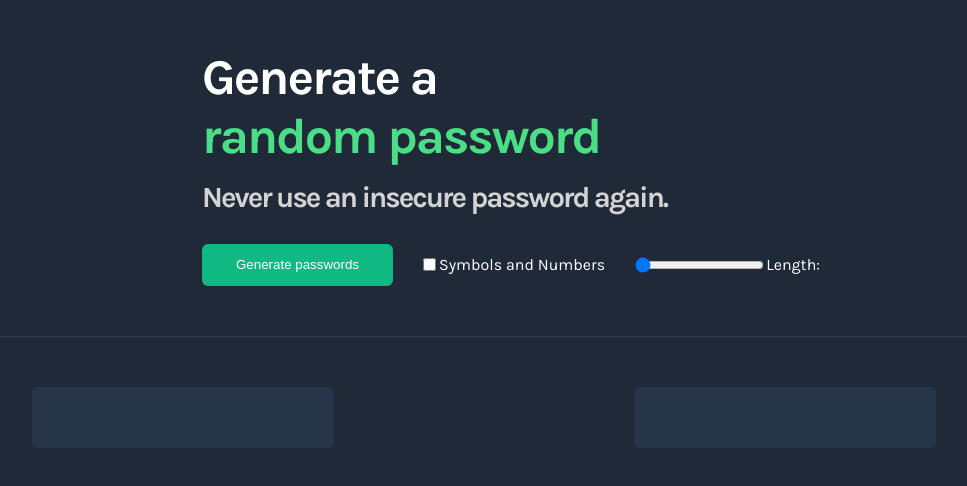
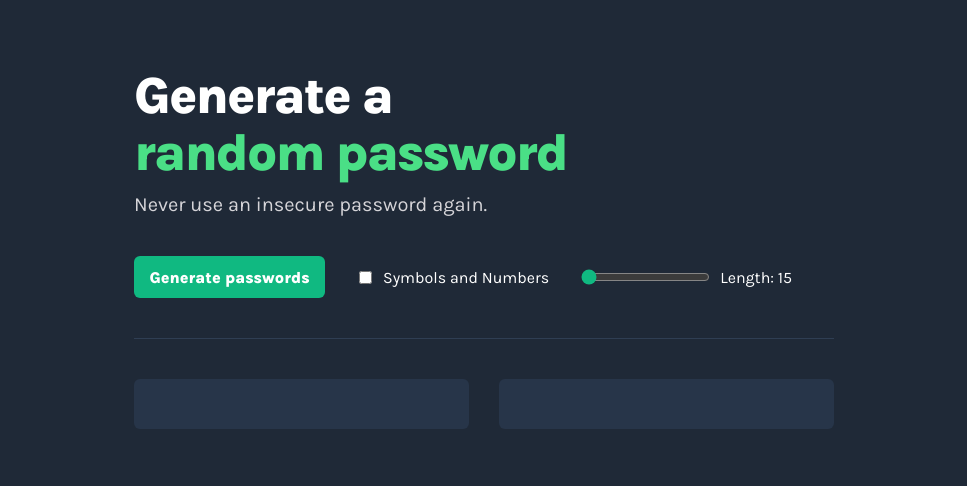
Before and after one commit to Hushhhy/simplePasswordGenerator, a plain HTML site: page index.html in a window 1280 px wide. Shown: the part 152-638 px from the top of the page, without its empty margins (156-1123 px from the left). Drawn offline with Linux system fonts and the light colour scheme.

Commit message:
fix: ready to deploy

```diff
--- a/index.html
+++ b/index.html
@@ -7,24 +7,30 @@
     <link rel="preconnect" href="https://fonts.gstatic.com" crossorigin>
     <link href="https://fonts.googleapis.com/css2?family=Karla:ital,wght@0,200..800;1,200..800&display=swap" rel="stylesheet">
     <link rel="stylesheet" href="style.css">
-    <title>SimplePasswordGenerator</title>
+    <title>Password Generator</title>
 </head>
 <body>
+    <main class="card">
         <div class="title-el">
-        <h1>Generate a </br><span>random password</span></h1>
+            <h1>Generate a<br><span>random password</span></h1>
             <h3>Never use an insecure password again.</h3>
         </div>
         <div class="check-el">
             <button onclick="generatePassword()">Generate passwords</button>
+            <div class="option">
                 <input type="checkbox" id="sAndN">
                 <label for="sAndN">Symbols and Numbers</label>
-        <input type="range" id="pwdLength" min="15" max="30" value="15" oninput="document.getElementById('length').innerText = this.value;">
-        <label for="pwdLength">Length: <span id="length"></span></label>
+            </div>
+            <div class="option">
+                <input type="range" id="pwdLength" min="15" max="30" value="15" oninput="document.getElementById('length').textContent = this.value">
+                <label for="pwdLength">Length: <span id="length">15</span></label>
+            </div>
         </div>
         <div class="container">
             <div class="placeholder" id="pwd1-el" onclick="navigator.clipboard.writeText(this.textContent)"></div>
             <div class="placeholder" id="pwd2-el" onclick="navigator.clipboard.writeText(this.textContent)"></div>
         </div>
+    </main>
     <script src="script.js"></script>
 </body>
 </html>
--- a/style.css
+++ b/style.css
@@ -1,15 +1,24 @@
 body {
+    margin: 0;
+    min-height: 100vh;
     background-color: #1F2937;
     font-family: "Karla", sans-serif;
+    color: white;
+    display: flex;
+    justify-content: center;
+    align-items: center;
 }
 
-.title-el {
-    color: white;
-    margin-left: 350px;
-    margin-top: 200px;
-    font-size: 25px;
-    font-weight: 900;
+.card {
+    width: 700px;
+}
+
+.title-el h1 {
+    font-size: 52px;
+    font-weight: 800;
     letter-spacing: -2px;
+    line-height: 1.1;
+    margin: 0 0 12px;
 }
 
 .title-el span {
@@ -17,55 +26,68 @@ body {
 }
 
 .title-el h3 {
-    color: lightgray;
-    margin-top: -20px;
+    font-size: 20px;
+    font-weight: 400;
+    color: #D5D4D8;
+    margin: 0;
 }
 
 .check-el {
-    margin-left: 350px;
-    margin-top: 30px;
-    color: white;
+    margin-top: 40px;
     display: flex;
     align-items: center;
+    gap: 30px;
+}
+
+.option {
+    display: flex;
+    align-items: center;
+    gap: 8px;
 }
 
 button {
+    font-family: inherit;
+    font-size: 16px;
+    font-weight: 800;
     background-color: #10B981;
+    color: white;
     border: 0;
     border-radius: 6px;
     width: 191px;
     height: 42px;
     cursor: pointer;
-    color: white;
 }
 
-.check-el input {
-    margin-left: 30px;
+button:hover {
+    background-color: #0EA571;
 }
 
 .container {
-    border-top: solid 1px #2F3E53;
-    margin-top: 50px;
-    width: 80%;
-    margin-left: 10%;
+    border-top: 1px solid #2F3E53;
+    margin-top: 40px;
+    padding-top: 40px;
     display: flex;
-    justify-content: center;
-    gap: 300px;
+    gap: 30px;
 }
 
 .placeholder {
+    flex: 1;
+    height: 50px;
+    background-color: #273549;
     color: #55F991;
-    height: 39px;
-    width: 300px;
-    background-color: #273549;
-    margin-top: 50px;
-    border: solid 1px #273549;
+    font-size: 18px;
     border-radius: 6px;
-    text-align: center;
-    padding-top: 20px;
+    display: flex;
+    justify-content: center;
+    align-items: center;
     cursor: pointer;
 }
 
 .placeholder:hover {
     background-color: #2F3E53;
 }
+
+input {
+    accent-color: #10B981;
+    cursor: pointer;
+}
```
Also changed, not shown: assets/screenshot.png (added), 1 other file. Lines whose indentation alone changed are shown as unchanged.
